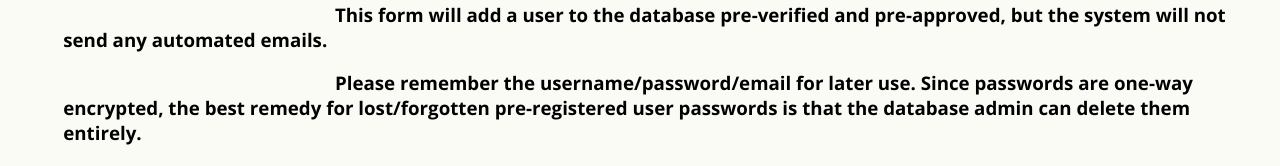
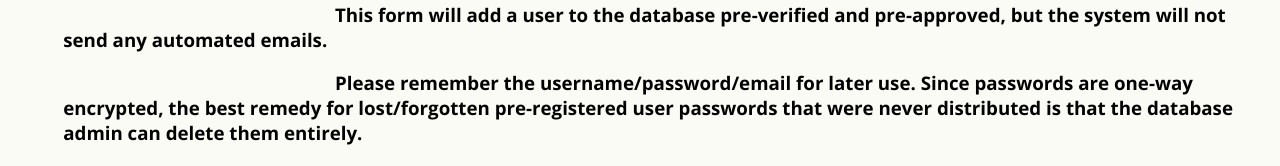
Before and after one commit to GeorgeMSchaffer/nepaccessFront, a React (Create React App) app: page /pre_register in a window 1280 px wide. Shown: the part 298-464 px from the top of the page. Built offline with nearby package versions, Linux system fonts and the light colour scheme; no server answers.

Commit message:
text clarification

```diff
--- a/src/User/PreRegister.js
+++ b/src/User/PreRegister.js
@@ -380,7 +380,7 @@ export default class PreRegister extends React.Component {
                                 <span className="leading-text"></span>
                                 <h3 className="padding">
                                     Please remember the username/password/email for later use.  Since passwords are one-way encrypted,
-                                    the best remedy for lost/forgotten pre-registered user passwords is that the database admin can delete them entirely.
+                                    the best remedy for lost/forgotten pre-registered user passwords that were never distributed is that the database admin can delete them entirely.
                                 </h3>
                         </div></div>
                         <div className="row">
```
